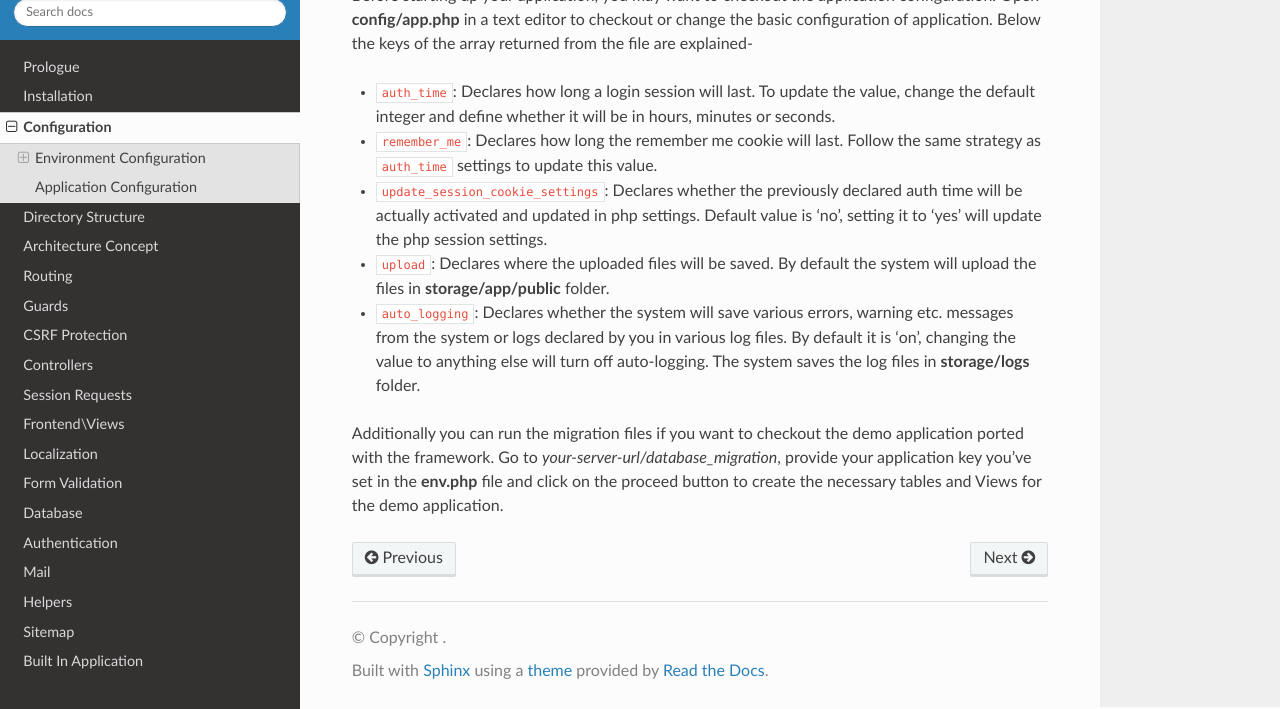
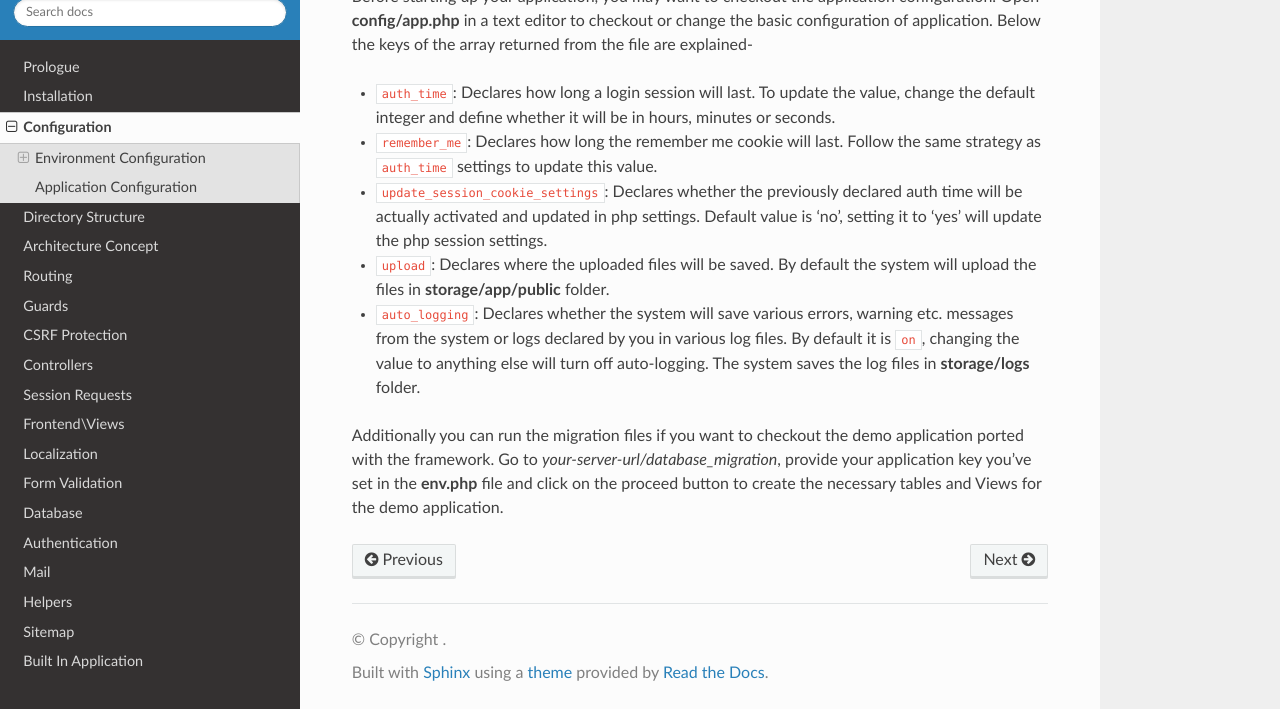
Before and after one commit to bappychanting/codecubedocs, a Sphinx documentation site: the page built from docs/configuration.rst, in a window 1280 px wide and 900 px high, scrolled down 1292 px, cut to the strip 191-900 px from the top of the window. Built offline with Sphinx 7.4.7 and the Read the Docs theme 2.0.0, drawn with Linux system fonts in a browser that asks for light colours; some of the changed text lies outside the part shown.

Commit message:
final touches

```diff
--- a/docs/configuration.rst
+++ b/docs/configuration.rst
@@ -18,7 +18,7 @@
 
 * ``APP_NAME``: Defines application name e.g. if you are creating a blog you can rename the constant into “My Blog”.
 * ``APP_URL``: Defines the application default URL. By default it is set to local server address *http://localhost:8000*. You should set it to domain/subdomain address once deployed in an online server. You can set the protocol dynamically using this code: ``(isset($_SERVER['HTTPS']) && $_SERVER['HTTPS'] == 'on' ? 'https' : 'http').'://localhost:8000'``.
-* ``APP_ENV``: Defines the current application environment. BY default it is set to development environment- ‘dev’. You should change the value once you deploy the project in production server.
+* ``APP_ENV``: Defines the current application environment. BY default it is set to development environment- ``dev``. You should change the value once you deploy the project in production server.
 * ``APP_KEY``: The key will be used to enforce security in various project functionalities in development mode, such as for running migrations.
 
 Set Database Values
@@ -50,6 +50,6 @@
 * ``remember_me``: Declares how long the remember me cookie will last. Follow the same strategy as ``auth_time`` settings to update this value.
 * ``update_session_cookie_settings``: Declares whether the previously declared auth time will be actually activated and updated in php settings. Default value is ‘no’, setting it to ‘yes’ will update the php session settings.
 * ``upload``: Declares where the uploaded files will be saved. By default the system will upload the files in **storage/app/public** folder.
-* ``auto_logging``: Declares whether the system will save various errors, warning etc. messages from the system or logs declared by you in various log files. By default it is ‘on’, changing the value to anything else will turn off auto-logging. The system saves the log files in **storage/logs** folder.
+* ``auto_logging``: Declares whether the system will save various errors, warning etc. messages from the system or logs declared by you in various log files. By default it is ``on``, changing the value to anything else will turn off auto-logging. The system saves the log files in **storage/logs** folder.
 
 Additionally you can run the migration files if you want to checkout the demo application ported with the framework. Go to *your-server-url/database_migration*, provide your application key you’ve set in the **env.php** file and click on the proceed button to create the necessary tables and Views for the demo application.
```
